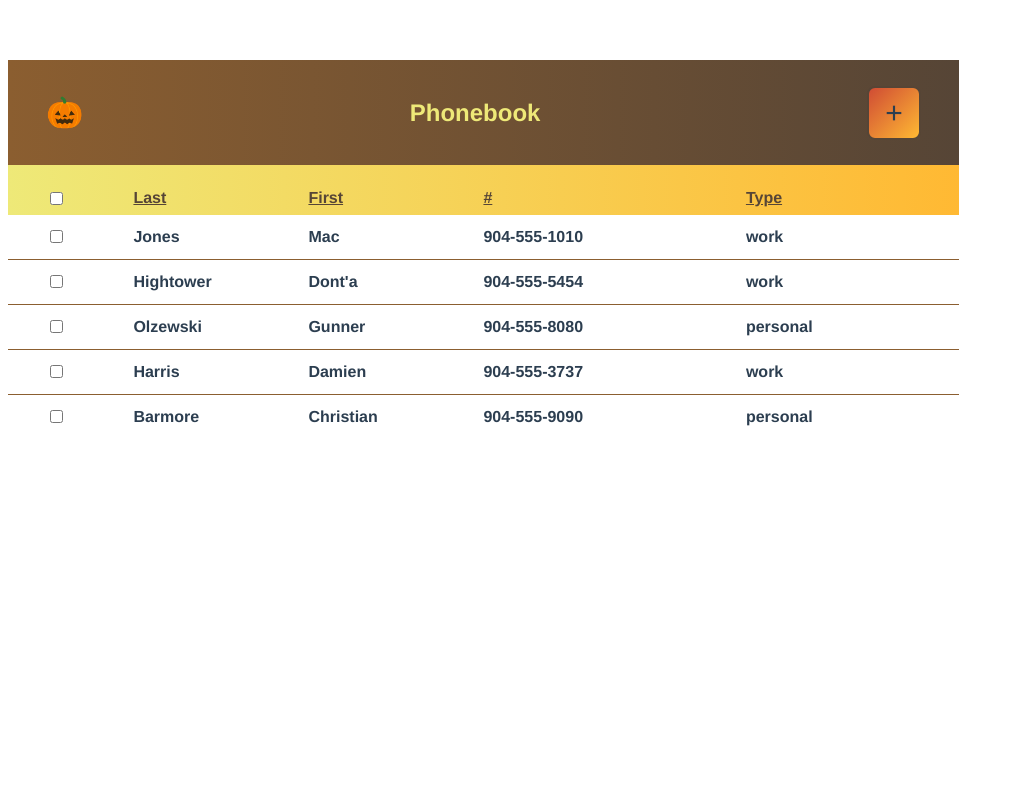
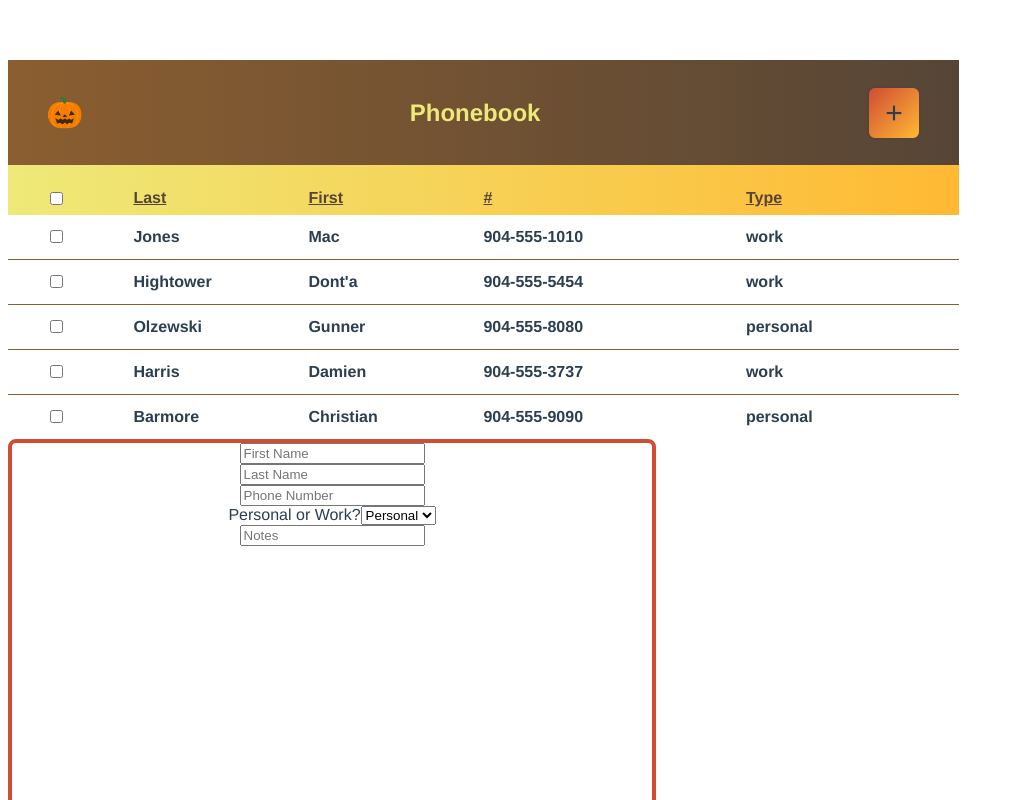
Before and after one commit to tcburns24/phonebook, a Vue app: page / in a window 1280 px wide. Shown: the whole page, without its empty margins (0-1014 px from the left). Built offline with nearby package versions, Linux system fonts and the light colour scheme.

Commit message:
Creates new contact form

```diff
--- /dev/null
+++ b/src/components/NewContactForm.vue
@@ -0,0 +1,71 @@
+<script>
+export default {
+  name: 'NewContactForm',
+  data() {
+    return {
+      first_name: '',
+      last_name: '',
+      number: '',
+      personal_or_work: 'personal',
+      notes: '',
+      validations: {
+        hasFirstOrLast: () => this.first_name !== '' || this.last_name !== '',
+        numberTenDigits: () => this.number.length == 10,
+      }
+    }
+  },
+  computed: {
+    isValid() {
+      return this.validations.hasFirstOrLast && this.validations.numberTenDigits;
+    },
+    needsName() {
+      return !this.validations.hasFirstOrLast;
+    },
+    numberIncorrect() {
+      return !this.validations.numberTenDigits;
+    },
+  }
+}
+</script>
+<!--
+COLOR THEME
+orange: #ffb933
+red:    #d04c34
+black:  #564536
+brown: 	#8b5e30
+yellow: #eee978
+-->
+<style>
+  .container {
+    margin: auto;
+    height: 70%;
+    width: 50%;
+    position: fixed;
+    border: 4px solid #d04c34;
+    border-radius: 8px;
+  }
+</style>
+
+<template>
+  <div class="container">
+    <div class="input-field">
+      <input type="text" placeholder="First Name" v-model="first_name" />
+    </div>
+    <div class="input-field">
+      <input type="text" placeholder="Last Name" v-model="last_name" />
+    </div>
+    <div class="input-field">
+      <input type="text" placeholder="Phone Number" v-model="number" />
+    </div>
+    <div class="input-field">
+      <label for="personal_or_work">Personal or Work?</label>
+      <select id="personal_or_work" name="personal_or_work">
+        <option value="personal">Personal</option>
+        <option value="work">Work</option>
+      </select>
+    </div>
+    <div class="input-field">
+      <input type="text" placeholder="Notes" v-model="notes" />
+    </div>
+  </div>
+</template>
--- a/src/components/Phonebook.vue
+++ b/src/components/Phonebook.vue
@@ -1,10 +1,11 @@
 <script>
 import allContacts from "../contacts.json";
 import ContactRow from "./ContactRow";
+import NewContactForm from "./NewContactForm";
 
 export default {
   name: 'Phonebook',
-  components: { ContactRow },
+  components: { ContactRow, NewContactForm },
   data() {
     return {
       contacts: [],
@@ -104,8 +105,9 @@ yellow: #eee978
       <span class="control-header flex3">#</span>
       <span class="control-header flex2">Type</span>
     </div>
-    <div v-for="(contact, index) in contacts" :key="contact.first_name">
+    <div v-for="(contact, index) in contacts" :key="contact.number">
       <ContactRow :infoObj="contact" :divider="index !== 0" @deleteContact="deleteSingleContact(index)" />
     </div>
+    <NewContactForm />
   </div>
 </template>
```
